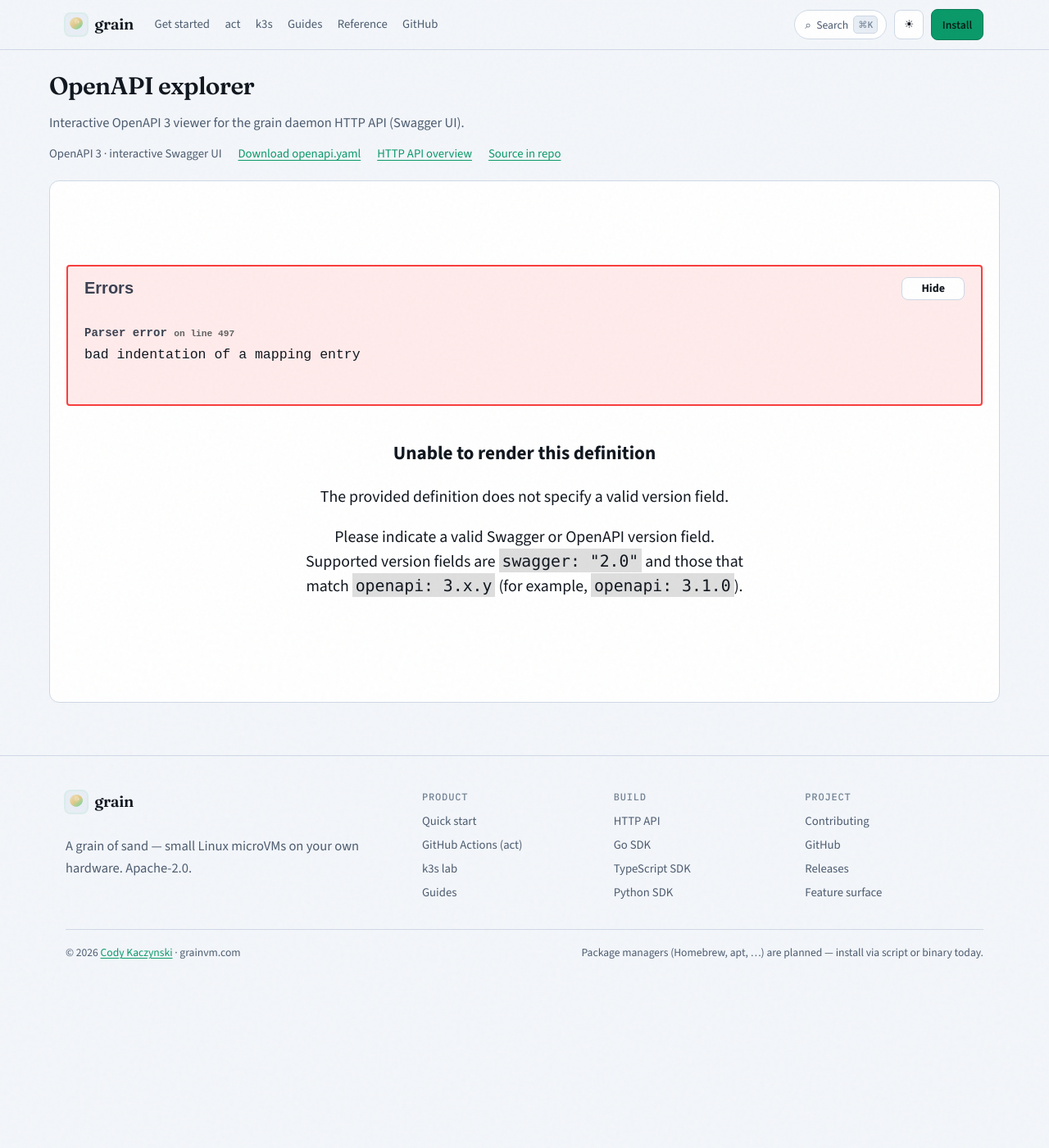
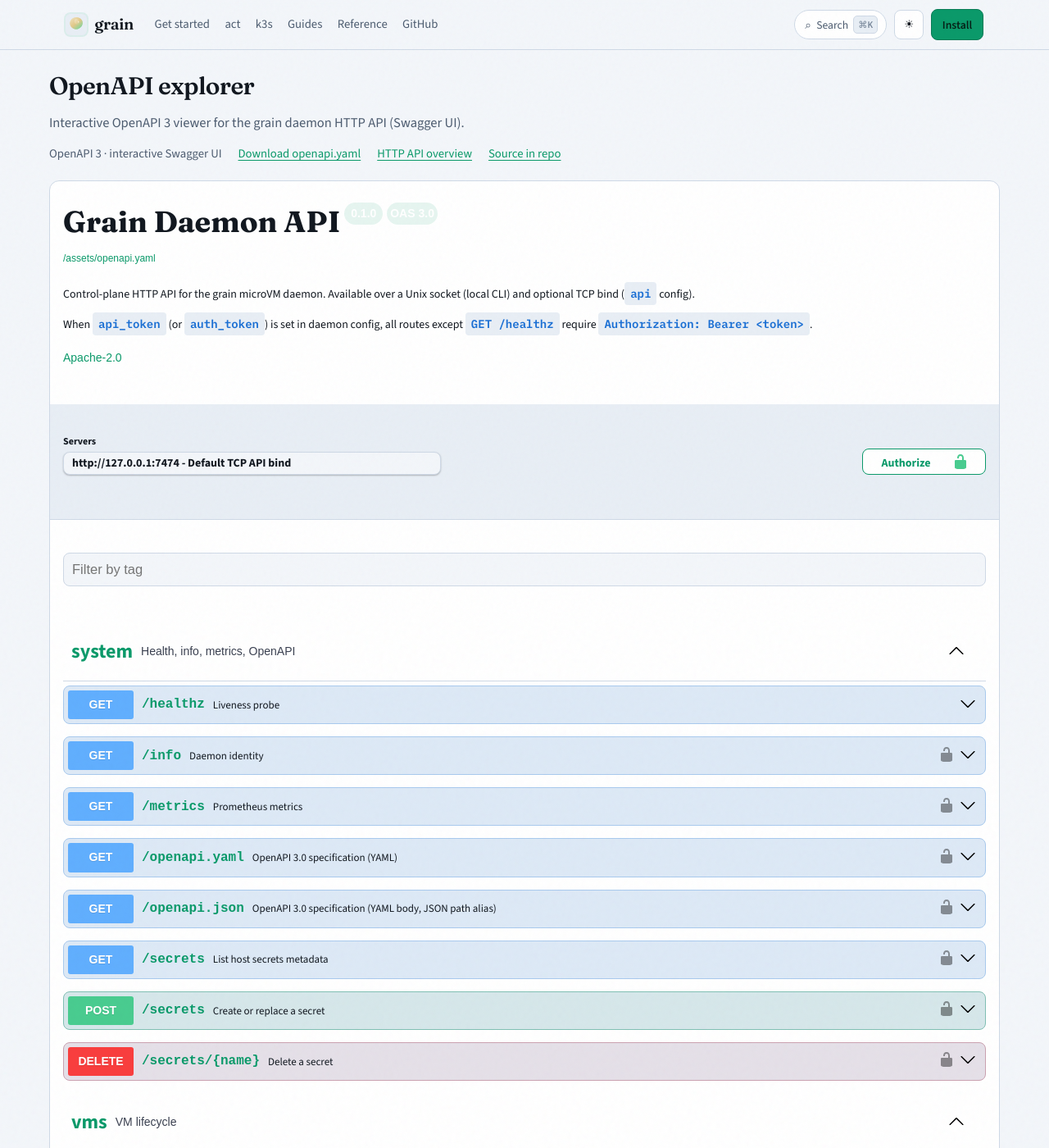
Before and after one commit to cxdy/grain, a Jekyll site: the page built from docs/reference/openapi.md, in a window 1280 px wide and 1400 px high. Shown: the whole window at 82% size. Built offline with Jekyll 4.4.1, drawn with Linux system fonts in a browser that asks for light colours; nearby versions of some CDN libraries; some of the changed text lies outside the part shown.

Commit message:
fix(api): quote OpenAPI descriptions so Swagger can parse YAML
Backticks in unquoted description fields broke the YAML parser and left
the OpenAPI explorer unable to render.

```diff
--- a/api/openapi.yaml
+++ b/api/openapi.yaml
@@ -152,7 +152,7 @@
       parameters:
         - name: stream
           in: query
-          description: Set to `1` for NDJSON create progress stream
+          description: "Set to `1` for NDJSON create progress stream"
           schema:
             type: string
             enum: ["1"]
@@ -185,7 +185,7 @@
               schema:
                 $ref: "#/components/schemas/Instance"
         "200":
-          description: NDJSON create stream (`stream=1`)
+          description: "NDJSON create stream (`stream=1`)"
           content:
             application/x-ndjson:
               schema:
@@ -494,7 +494,7 @@
           explode: true
         - name: buffered
           in: query
-          description: `true` (default) returns JSON ExecResult; `false` streams NDJSON frames
+          description: "`true` (default) returns JSON ExecResult; `false` streams NDJSON frames"
           schema:
             type: string
             enum: ["true", "false"]
--- a/docs/assets/openapi.yaml
+++ b/docs/assets/openapi.yaml
@@ -152,7 +152,7 @@
       parameters:
         - name: stream
           in: query
-          description: Set to `1` for NDJSON create progress stream
+          description: "Set to `1` for NDJSON create progress stream"
           schema:
             type: string
             enum: ["1"]
@@ -185,7 +185,7 @@
               schema:
                 $ref: "#/components/schemas/Instance"
         "200":
-          description: NDJSON create stream (`stream=1`)
+          description: "NDJSON create stream (`stream=1`)"
           content:
             application/x-ndjson:
               schema:
@@ -494,7 +494,7 @@
           explode: true
         - name: buffered
           in: query
-          description: `true` (default) returns JSON ExecResult; `false` streams NDJSON frames
+          description: "`true` (default) returns JSON ExecResult; `false` streams NDJSON frames"
           schema:
             type: string
             enum: ["true", "false"]
```
